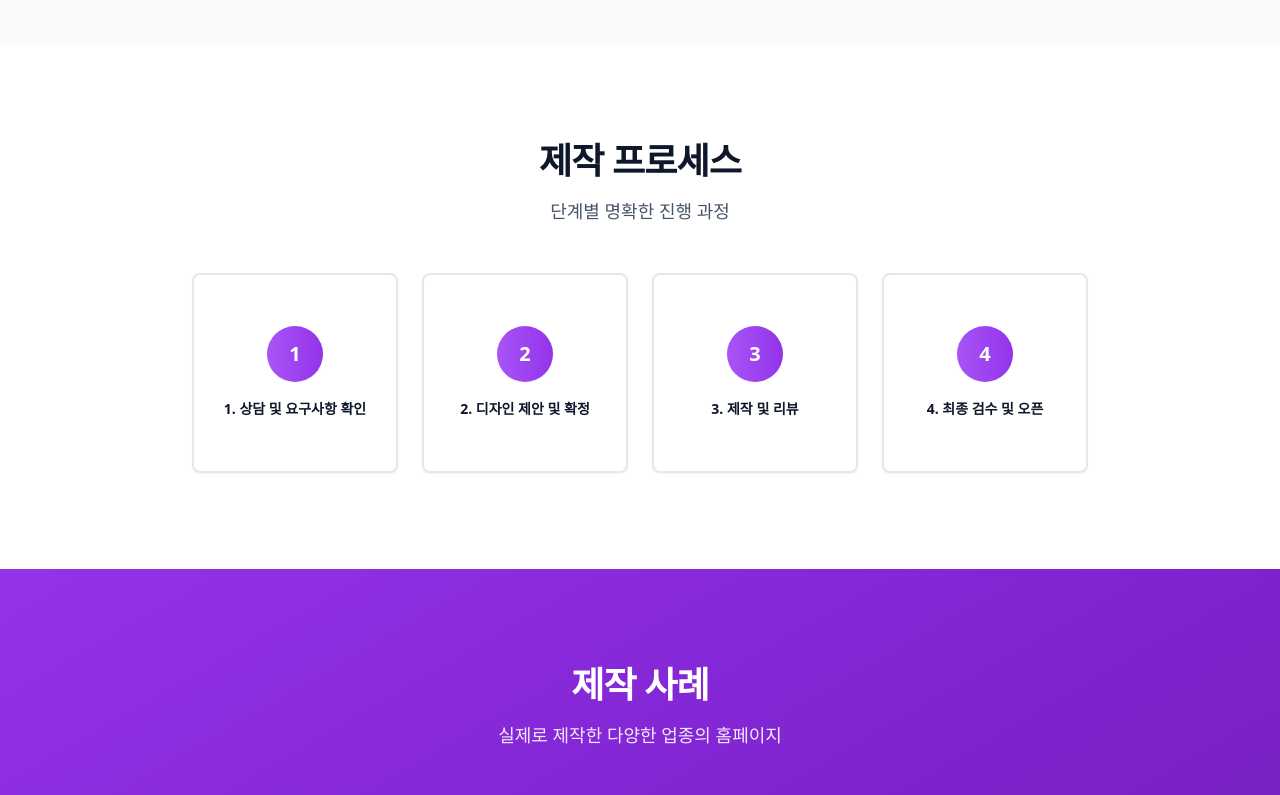
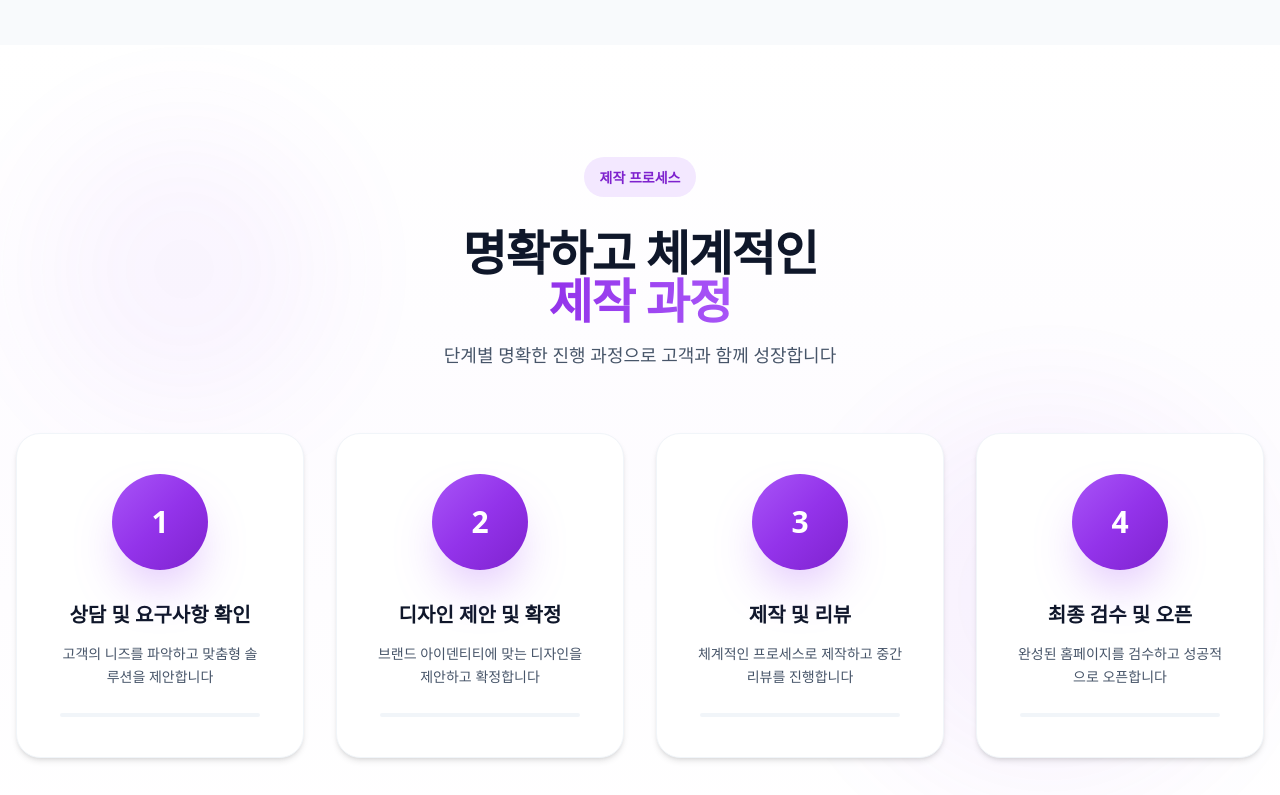
Before and after one commit to guideyoon/ppnetworks, a Next.js app: page / in a window 1280 px wide. Shown: the part 1160-1955 px from the top of the page. Built offline with nearby package versions, Linux system fonts and the light colour scheme.

Commit message:
Restore original process section design on home page

```diff
--- a/src/app/page.tsx
+++ b/src/app/page.tsx
@@ -192,32 +192,90 @@ export default function Home() {
       </section>
 
       {/* Process Section */}
-      <section className="w-full py-16 md:py-24 bg-white">
-        <div className="container mx-auto px-4">
-          <div className="mx-auto max-w-4xl">
+      <section className="w-full py-20 md:py-28 bg-gradient-to-b from-white via-purple-50/30 to-white relative overflow-hidden">
+        {/* Decorative Background Elements */}
+        <div className="absolute inset-0 opacity-5">
+          <div className="absolute top-20 left-10 w-72 h-72 bg-purple-500 rounded-full blur-3xl"></div>
+          <div className="absolute bottom-20 right-10 w-96 h-96 bg-purple-600 rounded-full blur-3xl"></div>
+        </div>
+
+        <div className="container mx-auto px-4 relative z-10">
+          <div className="mx-auto max-w-7xl">
             <ScrollAnimation direction="fade">
-              <div className="text-center space-y-4 mb-12">
-                <h2 className="text-3xl font-bold tracking-tight sm:text-4xl text-slate-900">
-                  제작 프로세스
+              <div className="text-center space-y-4 mb-16">
+                <div className="inline-block px-4 py-2 bg-purple-100 rounded-full mb-4">
+                  <span className="text-sm font-semibold text-purple-700">제작 프로세스</span>
+                </div>
+                <h2 className="text-4xl font-bold tracking-tight sm:text-5xl text-slate-900">
+                  명확하고 체계적인
+                  <br />
+                  <span className="bg-gradient-to-r from-purple-600 to-purple-500 bg-clip-text text-transparent">
+                    제작 과정
+                  </span>
                 </h2>
-                <p className="text-lg text-slate-600">
-                  단계별 명확한 진행 과정
+                <p className="text-lg text-slate-600 max-w-2xl mx-auto">
+                  단계별 명확한 진행 과정으로 고객과 함께 성장합니다
                 </p>
               </div>
             </ScrollAnimation>
-            <div className="grid grid-cols-1 md:grid-cols-4 gap-6">
-              {processSteps.map((step, index) => (
-                <ScrollAnimation key={step.number} direction="up" delay={index * 100}>
-                  <div className="flex flex-col items-center justify-center text-center h-full min-h-[200px] p-6 rounded-lg border-2 border-slate-200 bg-white shadow-sm hover:shadow-md transition-shadow">
-                    <div className="flex h-14 w-14 items-center justify-center rounded-full bg-gradient-to-r from-purple-500 to-purple-600 text-white text-xl font-bold shadow-sm mb-4">
-                      {step.number}
+
+            <div className="relative">
+              <div className="grid grid-cols-1 md:grid-cols-2 lg:grid-cols-4 gap-6 lg:gap-8 relative">
+                {processSteps.map((step, index) => {
+                  const IconComponent = step.icon;
+                  return (
+                    <div key={step.number} className="relative">
+                      <ScrollAnimation direction="up" delay={index * 100}>
+                        <div className="group relative flex flex-col h-full min-h-[320px] p-10 rounded-3xl bg-white border border-slate-100 shadow-md hover:shadow-2xl hover:shadow-purple-500/10 hover:-translate-y-4 transition-all duration-700 cursor-pointer overflow-hidden">
+                          {/* Animated Background Gradient */}
+                          <div className="absolute inset-0 bg-gradient-to-br from-purple-50/0 via-purple-50/0 to-purple-100/0 group-hover:from-purple-50/40 group-hover:via-purple-50/20 group-hover:to-white transition-all duration-700"></div>
+
+                          {/* Decorative Corner Accent */}
+                          <div className="absolute top-0 right-0 w-32 h-32 bg-gradient-to-br from-purple-100/0 to-purple-100/0 group-hover:from-purple-100/30 group-hover:to-transparent rounded-bl-full transition-all duration-700"></div>
+
+                          <div className="relative z-10 flex flex-col items-center text-center h-full">
+                            {/* Number Badge - Modern Design */}
+                            <div className="relative mb-8">
+                              {/* Outer Glow Effect */}
+                              <div className="absolute inset-0 rounded-full bg-gradient-to-r from-purple-400 to-purple-600 opacity-0 group-hover:opacity-30 blur-2xl group-hover:blur-3xl transition-all duration-700 scale-50 group-hover:scale-150"></div>
+
+                              {/* Main Number Circle */}
+                              <div className="relative flex h-24 w-24 items-center justify-center rounded-full bg-gradient-to-br from-purple-500 via-purple-600 to-purple-700 text-white shadow-2xl shadow-purple-500/40 group-hover:scale-110 group-hover:shadow-purple-500/60 group-hover:rotate-6 transition-all duration-700">
+                                <span className="text-3xl font-bold">{step.number}</span>
+                              </div>
+
+                              {/* Icon Overlay */}
+                              <div className="absolute inset-0 flex items-center justify-center opacity-0 group-hover:opacity-100 transition-opacity duration-700">
+                                <div className="flex h-16 w-16 items-center justify-center rounded-full bg-white/20 backdrop-blur-sm">
+                                  <IconComponent className="h-8 w-8 text-white" strokeWidth={2.5} />
+                                </div>
+                              </div>
+                            </div>
+
+                            {/* Step Title */}
+                            <h3 className="font-bold text-slate-900 text-xl mb-4 group-hover:text-purple-700 transition-colors duration-500 leading-tight">
+                              {step.title}
+                            </h3>
+
+                            {/* Step Description */}
+                            <p className="text-sm text-slate-600 leading-relaxed group-hover:text-slate-800 transition-colors duration-500 flex-grow max-w-[240px]">
+                              {step.description}
+                            </p>
+
+                            {/* Bottom Accent Line */}
+                            <div className="absolute bottom-0 left-0 right-0 h-1.5 bg-gradient-to-r from-transparent via-purple-500 to-transparent transform scale-x-0 group-hover:scale-x-100 transition-transform duration-700 origin-center rounded-full"></div>
+
+                            {/* Progress Indicator */}
+                            <div className="mt-6 w-full max-w-[200px] h-1 bg-slate-100 rounded-full overflow-hidden">
+                              <div className="h-full bg-gradient-to-r from-purple-500 to-purple-600 transform scale-x-0 group-hover:scale-x-100 transition-transform duration-700 origin-left rounded-full"></div>
+                            </div>
+                          </div>
+                        </div>
+                      </ScrollAnimation>
                     </div>
-                    <p className="font-semibold text-slate-900 text-sm leading-relaxed">
-                      {step.number}. {step.title}
-                    </p>
-                  </div>
-                </ScrollAnimation>
-              ))}
+                  );
+                })}
+              </div>
             </div>
           </div>
         </div>
```
